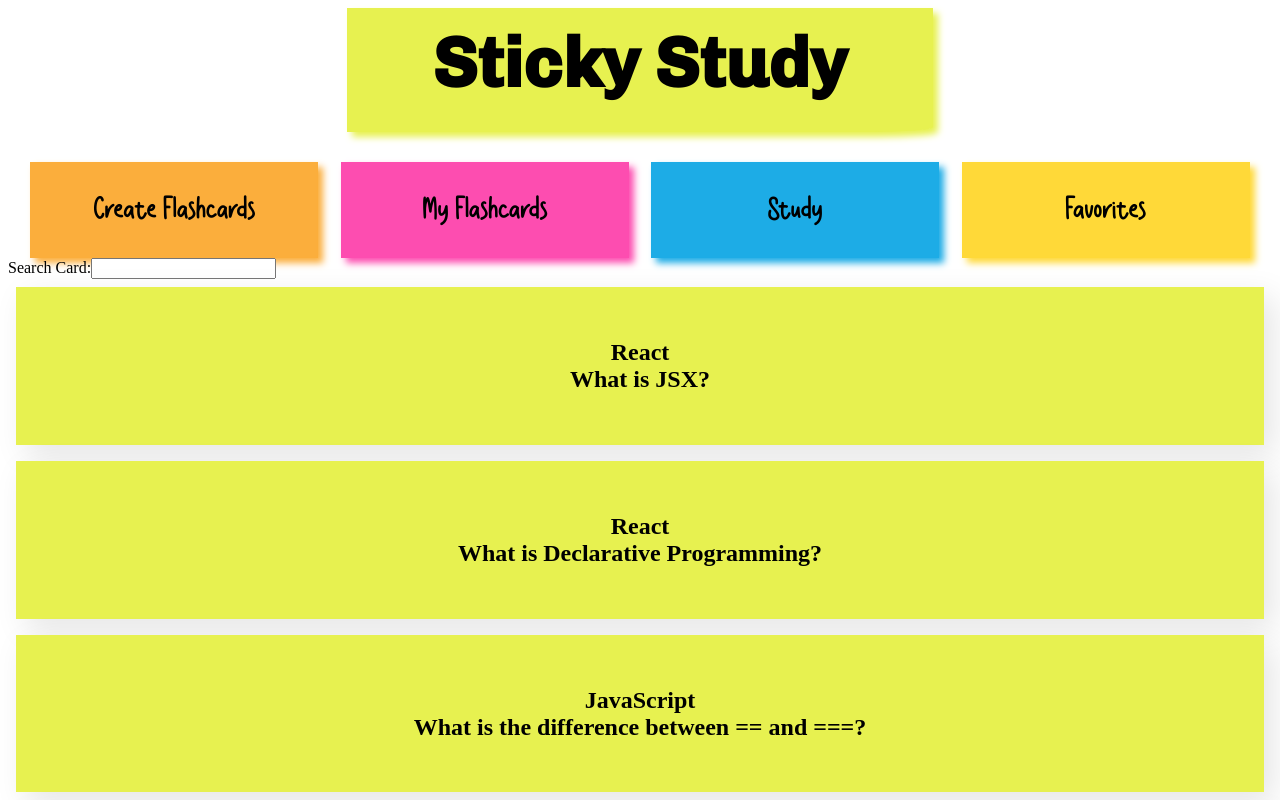
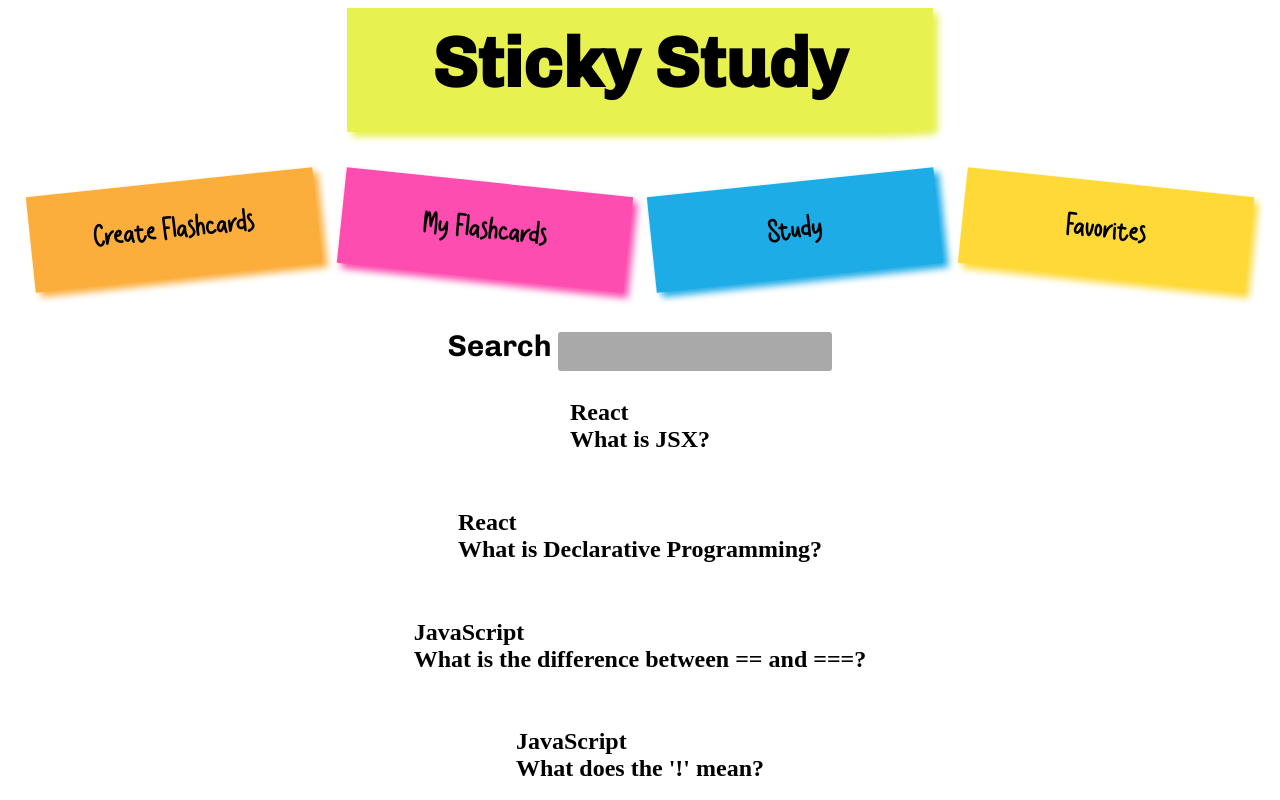
Before and after one commit to rjyeeun/Flashcard, a React (Create React App) app in the folder flashcard_phase_2_project/: page /cards in a window 1280 px wide. Shown: the top 800 px of the page. Built offline with nearby package versions, Linux system fonts and the light colour scheme; data requests are answered from the project's data file.

Commit message:
css stuff

```diff
--- a/flashcard_phase_2_project/src/components/FlashCard.js
+++ b/flashcard_phase_2_project/src/components/FlashCard.js
@@ -15,10 +15,12 @@ function FlashCard({card}) {
             <div className='card'>
                 {isFront? (
                 <h2 className="front">{title}
-                 <div> {question}</div>
-                  </h2>
+                    <div className="question"> {question}</div>
+                </h2>
                 ) : (
-                <h2 className="back">{answer}<img src={image}/></h2>
+                <h2 className="back">{answer}
+                    <div><img className="image" src={image}/></div>
+                </h2>
                 )}
             </div>
         </div>
--- a/flashcard_phase_2_project/src/components/Search.js
+++ b/flashcard_phase_2_project/src/components/Search.js
@@ -2,9 +2,10 @@ import React from 'react'
 
  function Search({search, setSearch}) {
   return (
-    <div>
-        <label htmlFor="search">Search Card:</label>
-        <input type="text" id="search" placeholder={search} onChange={(e) => setSearch(e.target.value)} />
+    <div className="search_container">
+        <span>Search </span>
+        <input className="inputBox" type="text" id="search" placeholder={search} onChange={(e) => setSearch(e.target.value)} />
+
     </div>
   )
 }
--- a/flashcard_phase_2_project/src/index.css
+++ b/flashcard_phase_2_project/src/index.css
@@ -26,7 +26,7 @@
     padding:13px;
     box-shadow: 5px 5px 7px #E7F150;
     margin: auto;
-    margin-bottom: 30px;
+    margin-bottom: 50px;
     border-bottom-right-radius: 60px 5px;
 }
 .title:hover{
@@ -58,10 +58,8 @@
     width:7em;
     padding:1em;
     box-shadow: 5px 5px 7px #FBAE3C;
-    /* transform: rotate(-6deg); */
-    /* transition: transform .15s linear; */
-    /* margin-left: 250px;
-    margin-top: 50px; */
+    transform: rotate(-6deg);
+    transition: transform .15s linear;
 }
 
 .createNew:hover {
@@ -84,11 +82,8 @@
     width:7em;
     padding:1em;
     box-shadow: 5px 5px 7px #FD4DB0;
-    /* transform: rotate(6deg); */
-    /* transition: transform .15s linear; */
-    /* margin: auto; */
-    /* margin-left: 630px;
-    margin-top: -95px */
+    transform: rotate(6deg);
+    transition: transform .15s linear;
 }
 
 .myFlashcard:hover {
@@ -109,11 +104,8 @@
     width:7em;
     padding:1em;
     box-shadow: 5px 5px 7px #1DACE6;
-    /* transform: rotate(-6deg); */
-    /* transition: transform .15s linear; */
-    /* margin: auto; */
-    /* margin-left: 1000px;
-    margin-top: -95px */
+    transform: rotate(-6deg);
+    transition: transform .15s linear;
 }
 .study:hover {
     border-bottom-right-radius: 5px;
@@ -133,11 +125,9 @@
     width:7em;
     padding:1em;
     box-shadow: 5px 5px 7px #FFD938;
-    /* transform: rotate(6deg); */
-    /* transition: transform .15s linear; */
-    /* position: relative; */
-    /* margin-left: 1380px;
-    margin-top: -95px */
+    transform: rotate(6deg);
+    transition: transform .15s linear;
+
 }
 .favorites:hover {
     border-bottom-right-radius: 5px;
@@ -146,29 +136,47 @@
     background: linear-gradient(-30deg, transparent 1.5em, #ffd938 0)
 }
 .container {
-    cursor: pointer;
     padding: 0.5em;
     display: grid;
-
+    justify-content: space-evenly
 }
 .card {
-    padding: 2em;
-    box-shadow: 10px 10px 30px rgba(0,0,0,0.1);
-    background-color: #E7F150;
-    position: relative;
-    text-align: center;
-    transition: transform 0.8s;
-    transform-style: preserve-3rd
+    cursor: pointer
 }
 
 
-.front {
 
-    color: black;
-  }
+.image {
+    margin-top: 30px;
+    border-radius: 4px;
+    width: 30%;
+    height: auto;
+    justify-content: right;
+}
 
-  .back {
+.search_container {
+    margin-top: 50px;
+    margin-left: auto;
+    margin-right: auto;
+    text-align: center;
+    font-family: 'Chivo-Bold', sans-serif;
+    font-size: 30px;
+    box-sizing: 50px;
+}
 
-    background-color: green;
-    color: white;
-  }
+.inputBox {
+    border: none;
+    -webkit-appearance: none;
+    -ms-progress-appearance: none;
+    -moz-appearance: none;
+    appearance: none;
+    background: darkgrey;
+    padding: 12px;
+    border-radius: 3px;
+    width: 250px;
+    outline: none;
+}
+.inputBox:hover {
+    border-bottom-right-radius: 5px;
+    background: linear-gradient(-40deg, transparent 1em, darkgrey 0)
+}
```
